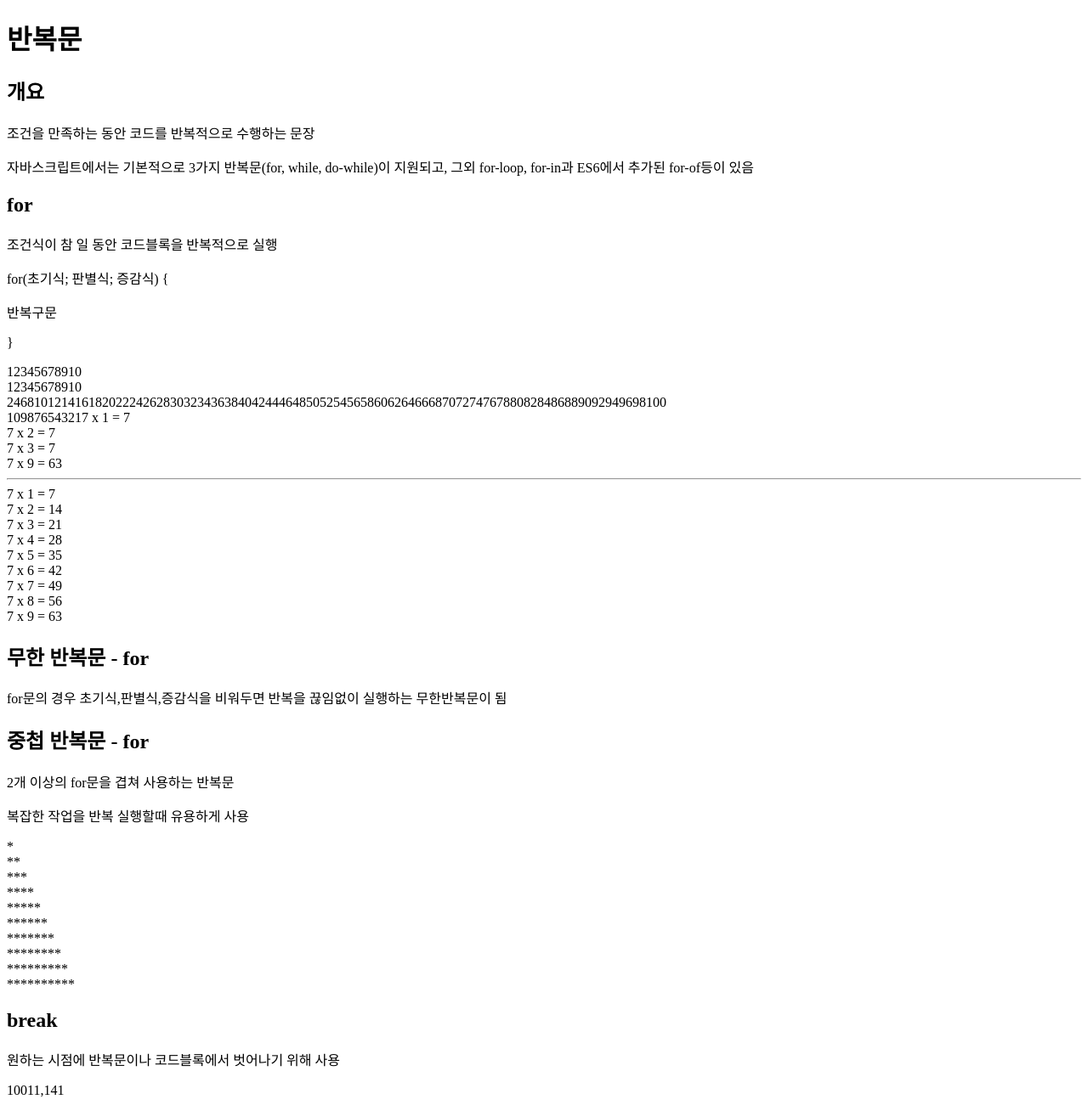
After one commit to Yongheech/frontends, a FastAPI app: template views/templates/js/05loop.html in a window 1280 px wide. The commit adds this page. Shown: the whole page at 85% size. Run offline with FastAPI, Linux system fonts and the light colour scheme; the template is opened without the code that fills it, so the values that code supplies are empty.

Commit message:
반복문 - for, break

```diff
--- a/app/routes/jscript.py
+++ b/app/routes/jscript.py
@@ -26,3 +26,7 @@ async def operator(req: Request):
 @jscript_router.get('/condition/')
 async def condition(req: Request):
     return templates.TemplateResponse('js/04condition.html', {'request': req})
+
+@jscript_router.get('/loop/')
+async def loop(req: Request):
+    return templates.TemplateResponse('js/05loop.html', {'request': req})
--- /dev/null
+++ b/views/templates/js/05loop.html
@@ -0,0 +1,114 @@
+<!DOCTYPE html>
+<html lang="ko">
+<head>
+    <meta charset="UTF-8">
+    <title>반복문</title>
+</head>
+<body>
+    <h1>반복문</h1>
+    <h2>개요</h2>
+    <p>조건을 만족하는 동안 코드를 반복적으로 수행하는 문장</p>
+    <p>자바스크립트에서는 기본적으로
+        3가지 반복문(for, while, do-while)이 지원되고,
+        그외 for-loop, for-in과 ES6에서 추가된 for-of등이 있음</p>
+
+    <h2>for</h2>
+    <p>조건식이 참 일 동안 코드블록을 반복적으로 실행</p>
+    <p>for(초기식; 판별식; 증감식) {</p>
+    <p>    반복구문</p>
+    <p>}</p>
+
+    <script>
+      // 1~10 까지 출력
+      document.write('1');
+      document.write('2');
+      document.write('3');
+      document.write('4');
+      document.write('5');
+      document.write('6');
+      document.write('7');
+      document.write('8');
+      document.write('9');
+      document.write('10', '<br>');
+
+    </script>
+
+    <script>
+        for (let i = 1; i <= 10; ++i ){
+            document.write(`${i}`);
+        }
+        document.write('<br>')
+
+        // 1~ 100사이 짝수 출력
+        for (let i =1; i <=100; ++i){
+            if (i % 2 === 0 ){
+                document.write(`${i}`);
+            }
+        }
+        document.write('<br>')
+
+        // 10 ~ 1까지의 정수 출력
+        for (let i =10; i >= 1 ; --i){
+                document.write(`${i}`)
+            }
+
+
+        // 구구단 출력 - 7단
+            document.write('7 x 1 = 7','<br>')
+            document.write('7 x 2 = 7','<br>')
+            document.write('7 x 3 = 7','<br>')
+            //...
+            document.write('7 x 9 = 63','<br>')
+            document.write('<hr>');
+
+           for (let i = 1; i <=9; ++i){
+               document.write(`7 x ${i} = ${7 * i}`, '<br>')
+           }
+    </script>
+
+    <h2>무한 반복문 - for</h2>
+    <p>for문의 경우 초기식,판별식,증감식을 비워두면
+        반복을 끊임없이 실행하는 무한반복문이 됨</p>
+
+    <script>
+        // for (; ;){
+        //     document.write('Hello, World', '<br>')
+        // }
+    </script>
+
+    <h2>중첩 반복문 - for</h2>
+    <p>2개 이상의 for문을 겹쳐 사용하는 반복문</p>
+    <p>복잡한 작업을 반복 실행할때 유용하게 사용</p>
+
+    <script>
+        // 10층 별 삼각형 출력
+        for(let i = 1; i <= 10; ++i) { // 층 반복문
+            for (let j = 1; j <= i; ++j){ // 별 반복문
+                document.write('*')
+            }
+            document.write('<br>');
+        }
+    </script>
+
+    <script>
+        // 구구단 출력
+    </script>
+
+    <h2>break</h2>
+    <p>원하는 시점에 반복문이나 코드블록에서
+        벗어나기 위해 사용</p>
+
+    <script>
+        // 1 ~ 1000까지의 총합을 계산
+        // 단, 총합이 10000을 넘으면 계산을 중단함
+        let sum = 0;
+        let cnt = 0;
+        for (let i = 1; i<= 1000; ++i){
+            if (sum > 10000) break;
+            sum = sum + i;
+            cnt = i;
+        }
+        document.write(`${sum},${cnt}`, '<br>')
+    </script>
+</body>
+</html>
--- a/views/templates/js/index.html
+++ b/views/templates/js/index.html
@@ -11,6 +11,7 @@
         <li>02 - 변수와 자료형 [<a href="/js/type">이동</a>] </li>
         <li>03 - 연산자와 형변환 [<a href="/js/operator">이동</a>] </li>
         <li>04 - 조건문 [<a href="/js/condition">이동</a>] </li>
+        <li>05 - 반복문 [<a href="/js/loop">이동</a>] </li>
     </ul>
 </body>
 </html>
```
